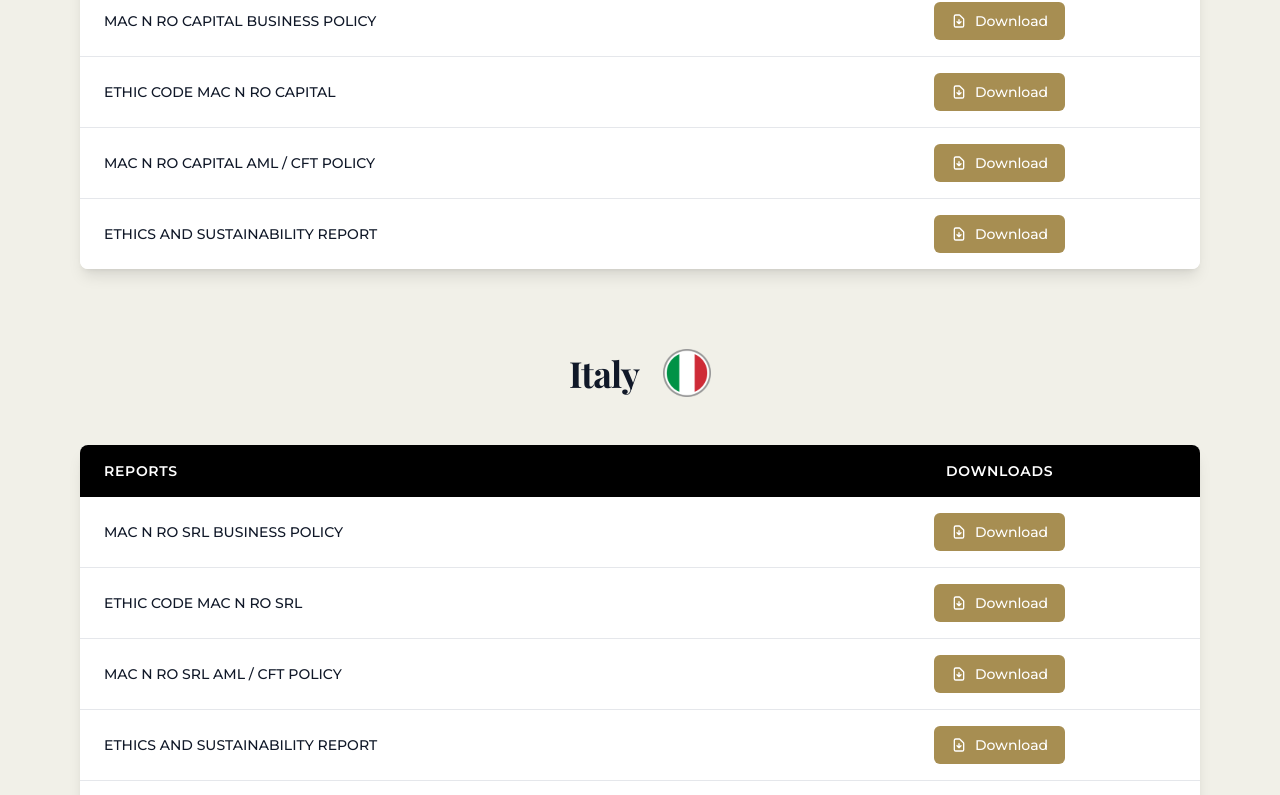
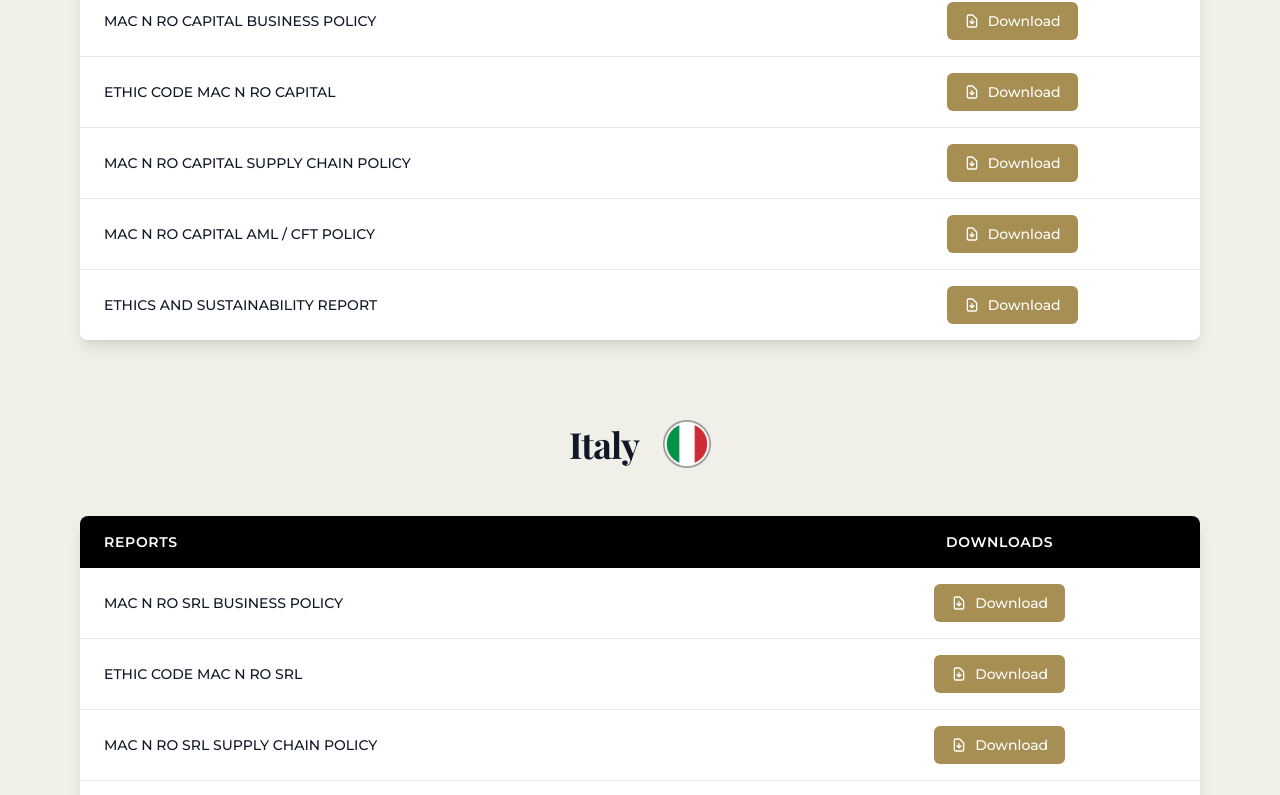
Before and after one commit to AurifyAE/mac-and-ro-website, a React (Vite) app in the folder client/: page /corporate-governance in a window 1280 px wide. Shown: the part 804-1599 px from the top of the page. Built offline with nearby package versions, Linux system fonts and the light colour scheme; no server answers.

Commit message:
Added the supply chain policy pdf

```diff
--- a/client/src/pages/CorporateGovernance.jsx
+++ b/client/src/pages/CorporateGovernance.jsx
@@ -5,12 +5,15 @@
 import italyIcon from '../assets/corporate/italy-icon.svg';
 import MacRoSrlBusinessPolicyItaly from "../assets/downloadFiles/italy/Mac-Ro-Srl-STANDARD.pdf";
 import MacRoEthicCodeItaly from "../assets/downloadFiles/italy/Codice-Etico-Mac-Ro-Srl.pdf";
+import MacRoChainOfCustodyPolicyItaly from "../assets/downloadFiles/italy/POLICY-DI-CHAIN-OF-CUSTODY.pdf";
 import MacRoAmlCftPolicyItaly from "../assets/downloadFiles/italy/Conto-Metallo-Deluxe-Ed.MR-2025-14.7.pdf";
 import MacRoEthicsSustainabilityItaly from "../assets/downloadFiles/italy/ETICA-E-SOSTENIBILITA_Mac-Ro-Srl.pdf";
 import MacRoProfessionalOperatorItaly from "../assets/downloadFiles/italy/Professional_Operators_for_gold(ITALY)_ELE_ORO_certification.pdf";
 
+
 import MacRoCapitalBusinessPolicyDubai from "../assets/downloadFiles/dubai/Mac-&-Ro-Standard.pdf";
 import MacRoEthicCodeDubai from "../assets/downloadFiles/dubai/Mac-n-Ro-Capital-Code-of-Ethics.pdf";
+import SupplyChainPolicyOfDubai from "../assets/downloadFiles/dubai/supply-chain-policy-en.pdf";
 import MacRoAmlCftPolicyDubai from "../assets/downloadFiles/dubai/AML-POLICY-AND-PROCEDURES-MAC-&-RO-CAPITAL-REPORT-1.pdf";
 import MacRoEthicsSustainabilityDubai from "../assets/downloadFiles/dubai/ETHICS-AND-SUSTAINABILITY.pdf";
 
@@ -33,11 +36,11 @@
       title: "ETHIC CODE MAC N RO SRL",
       downloadUrl: MacRoEthicCodeItaly
     },
-    // {
-    //   id: 3,
-    //   title: "MAC N RO SRL SUPPLY CHAIN POLICY",
-    //   downloadUrl: ""
-    // },
+    {
+      id: 3,
+      title: "MAC N RO SRL SUPPLY CHAIN POLICY",
+      downloadUrl: MacRoChainOfCustodyPolicyItaly
+    },
     {
       id: 4,
       title: "MAC N RO SRL AML / CFT POLICY",
@@ -66,11 +69,11 @@
       title: "ETHIC CODE MAC N RO CAPITAL",
       downloadUrl: MacRoEthicCodeDubai
     },
-    // {
-    //   id: 3,
-    //   title: "MAC N RO CAPITAL SUPPLY CHAIN POLICY",
-    //   downloadUrl: ""
-    // },
+    {
+      id: 3,
+      title: "MAC N RO CAPITAL SUPPLY CHAIN POLICY",
+      downloadUrl: SupplyChainPolicyOfDubai
+    },
     {
       id: 4,
       title: "MAC N RO CAPITAL AML / CFT POLICY",
```
Also changed, not shown: 2 other files (tests, documents, lock files or other folders).
